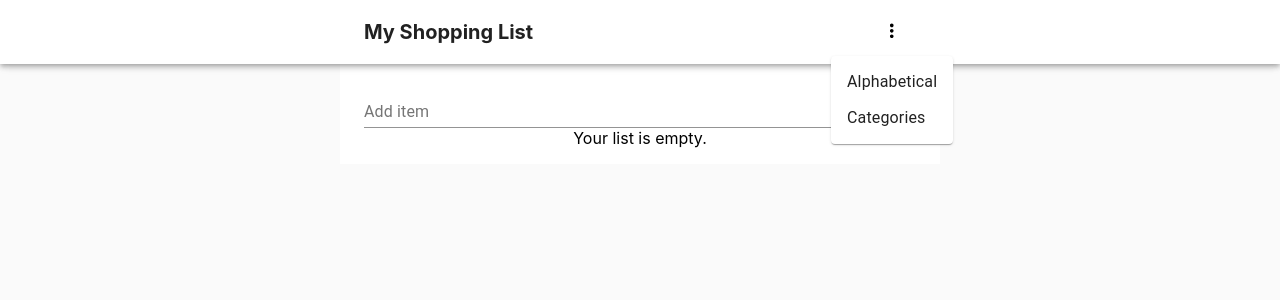
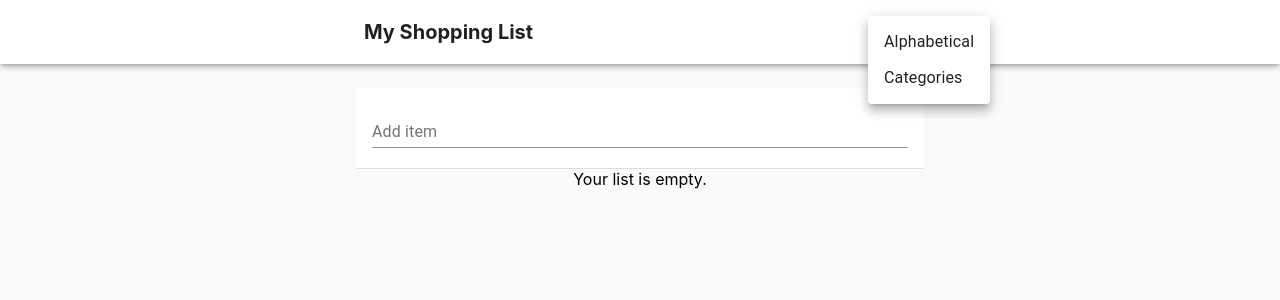
Before and after one commit to ihouwat/shopping-list-react-app-demo, a React (Create React App) app: page / in a window 1280 px wide. Both pictures are taken after a click on the button 892 px from the left and 32 px from the top of the page. Shown: the top 300 px of the page. Built offline with nearby package versions, Linux system fonts and the light colour scheme.

Commit message:
Fixed header menu, added expansion panel and CSS

```diff
--- a/src/components/CompletedList.js
+++ b/src/components/CompletedList.js
@@ -1,21 +1,47 @@
 import React, { Fragment } from 'react';
 
 // Import Material Design UI Components
-import { List, ListItem, ListItemText, ListItemIcon, Checkbox } from '@material-ui/core';
+import { makeStyles, List, ListItem, ListItemText, ListItemIcon, Typography, ExpansionPanel, ExpansionPanelSummary,ExpansionPanelDetails } from '@material-ui/core';
 
+// Expansion Panel styles
+const useStyles = makeStyles((theme) => ({
+  root: {
+    width: '100%',
+  },
+  panel: {
+    boxShadow: 'none',
+    backgroundColor: '#fafafa',
+  },
+  summary: {
+    padding: '0 16px',
+    marginRight: '27px',
+  },
+  details: {
+    padding: '0',
+    textDecoration: 'line-through',
+  },
+  heading: {
+    fontSize: theme.typography.pxToRem(15),
+    color: theme.palette.text.secondary,
+  },
+}));
 
 const CompletedList = ({ deleteditems }) => {
+  //Expansion panel settings from Material-UI
+  const classes = useStyles();
+  const [expanded, setExpanded] = React.useState(false);
+  const deletedCount = deleteditems.length;
+
+  const handleChange = (panel) => (event, isExpanded) => {
+    setExpanded(isExpanded ? panel : false);
+  };
+
+  // Compiling list
   const listItems = deleteditems.map((item, index) => {
     return (
     <ListItem button key={index}>
       <ListItemText secondary = {item}  />
       <ListItemIcon >
-        <Checkbox
-          edge="start"
-          tabIndex={-1}
-          disableRipple
-          inputProps={{ 'aria-labelledby': 'checkbox' }}
-        />
       </ListItemIcon>
     </ListItem>
     )
@@ -25,11 +51,22 @@ const CompletedList = ({ deleteditems }) => {
       return null;
     }
     return (
-    <Fragment>
-      <h2>Completed Items</h2>
-      <List component="li" aria-label="deleted items">
-        {listItems}
-      </List>
+    <Fragment className={classes.root}>
+      <ExpansionPanel className={classes.panel} expanded={expanded === 'panel1'} onChange={handleChange('panel1')}>
+        <ExpansionPanelSummary
+          expandIcon={'+'}
+          aria-controls="panel1bh-content"
+          id="panel1bh-header"
+          className={classes.summary}
+        >
+          <Typography className={classes.heading}>{deletedCount} checked off</Typography>
+        </ExpansionPanelSummary>
+        <ExpansionPanelDetails className={classes.details}>
+          <List component="li" aria-label="deleted items">
+            {listItems}
+          </List>
+        </ExpansionPanelDetails>
+      </ExpansionPanel>
     </Fragment>
   )
 }
--- a/src/components/EmptyList.js
+++ b/src/components/EmptyList.js
@@ -3,7 +3,7 @@ import React, { Fragment } from 'react';
 const EmptyList = () => {
   return (
     <Fragment>
-      Your list is empty.
+      {'Your list is empty.'}
     </Fragment>
   )
 }
--- a/src/components/Header.js
+++ b/src/components/Header.js
@@ -1,6 +1,6 @@
 import React, { Fragment } from 'react';
 import { Paper, Container, Box } from '@material-ui/core';
-import PopoverMenu from './PopoverMenu';
+import HeaderMenu from './HeaderMenu';
 
 const Header = () => {
   return (
@@ -19,7 +19,7 @@ const Header = () => {
             <Box fontSize={20}>
               <h1>My Shopping List</h1>
             </Box>
-            <PopoverMenu/>
+            <HeaderMenu/>
           </Box>
         </Container>
       </Paper>
--- /dev/null
+++ b/src/components/HeaderMenu.js
@@ -0,0 +1,44 @@
+
+import React, { Fragment } from 'react';
+import {IconButton, SvgIcon, Menu, MenuItem} from '@material-ui/core';
+
+const HeaderMenu = () => {
+  const [anchorEl, setAnchorEl] = React.useState(null);
+
+  const handleClick = (event) => {
+    setAnchorEl(event.currentTarget);
+  };
+
+  const handleClose = () => {
+    setAnchorEl(null);
+  };
+
+  return (
+    <Fragment>
+    <IconButton
+          disableFocusRipple
+          size='medium'
+          color='primary'
+          aria-haspopup="true"
+          aria-controls="simple-menu"
+          onClick={handleClick}
+        >
+          <SvgIcon  >
+            <svg xmlns="http://www.w3.org/2000/svg" viewBox="0 0 19 21" fill="black" width="19px" height="19px"><path d="M0 0h24v24H0z" fill="none"/><path d="M12 8c1.1 0 2-.9 2-2s-.9-2-2-2-2 .9-2 2 .9 2 2 2zm0 2c-1.1 0-2 .9-2 2s.9 2 2 2 2-.9 2-2-.9-2-2-2zm0 6c-1.1 0-2 .9-2 2s.9 2 2 2 2-.9 2-2-.9-2-2-2z"/></svg>
+          </SvgIcon>
+        </IconButton>
+      <Menu
+        id="simple-menu"
+        anchorEl={anchorEl}
+        keepMounted
+        open={Boolean(anchorEl)}
+        onClose={handleClose}
+      >
+        <MenuItem onClick={handleClose}>Alphabetical</MenuItem>
+        <MenuItem onClick={handleClose}>Categories</MenuItem>
+      </Menu>
+    </Fragment>
+  );
+}
+
+export default HeaderMenu
--- a/src/components/PopoverMenu.js
+++ /dev/null
@@ -1,87 +0,0 @@
-import React from 'react';
-import { makeStyles } from '@material-ui/core/styles';
-import { MenuItem, MenuList, Popper, Grow, ClickAwayListener, Paper,  IconButton, SvgIcon } from '@material-ui/core';
-
-const useStyles = makeStyles((theme) => ({
-  root: {
-    display: 'flex',
-  },
-  paper: {
-    marginRight: theme.spacing(2),
-  },
-}));
-
-const PopoverMenu = ()=> {
-  const classes = useStyles();
-  const [open, setOpen] = React.useState(false);
-  const anchorRef = React.useRef(null);
-
-  const handleToggle = () => {
-    setOpen((prevOpen) => !prevOpen);
-  };
-
-  const handleClose = (event) => {
-    if (anchorRef.current && anchorRef.current.contains(event.target)) {
-      return;
-    }
-
-    setOpen(false);
-  };
-
-  function handleListKeyDown(event) {
-    if (event.key === 'Tab') {
-      event.preventDefault();
-      setOpen(false);
-    }
-  }
-
-  // return focus to the button when we transitioned from !open -> open
-  const prevOpen = React.useRef(open);
-  React.useEffect(() => {
-    if (prevOpen.current === true && open === false) {
-      anchorRef.current.focus();
-    }
-
-    prevOpen.current = open;
-  }, [open]);
-
-  return (
-    <div className={classes.root}>
-      <div>
-        <IconButton
-          ref={anchorRef}
-          disableFocusRipple
-          size='medium'
-          color='primary'
-          aria-controls={open ? 'menu-list-grow' : undefined}
-          aria-haspopup="true"
-
-          onClick={handleToggle}
-        >
-          <SvgIcon  >
-            <svg xmlns="http://www.w3.org/2000/svg" viewBox="0 0 19 21" fill="black" width="19px" height="19px"><path d="M0 0h24v24H0z" fill="none"/><path d="M12 8c1.1 0 2-.9 2-2s-.9-2-2-2-2 .9-2 2 .9 2 2 2zm0 2c-1.1 0-2 .9-2 2s.9 2 2 2 2-.9 2-2-.9-2-2-2zm0 6c-1.1 0-2 .9-2 2s.9 2 2 2 2-.9 2-2-.9-2-2-2z"/></svg>
-          </SvgIcon>
-        </IconButton>
-        <Popper open={open} anchorEl={anchorRef.current} role={undefined} transition disablePortal>
-          {({ TransitionProps, placement }) => (
-            <Grow
-              {...TransitionProps}
-              style={{ transformOrigin: placement === 'bottom' ? 'center top' : 'center bottom' }}
-            >
-              <Paper>
-                <ClickAwayListener onClickAway={handleClose}>
-                  <MenuList autoFocusItem={open} id="menu-list-grow" onKeyDown={handleListKeyDown}>
-                    <MenuItem onClick={handleClose}>Alphabetical</MenuItem>
-                    <MenuItem onClick={handleClose}>Categories</MenuItem>
-                  </MenuList>
-                </ClickAwayListener>
-              </Paper>
-            </Grow>
-          )}
-        </Popper>
-      </div>
-    </div>
-  );
-}
-
-export default PopoverMenu;
--- a/src/components/SearchArea.js
+++ b/src/components/SearchArea.js
@@ -1,11 +1,12 @@
 import React, { Fragment } from 'react';
 
 // Import Material Design UI Components
-import { TextField } from '@material-ui/core';
+import { TextField, Box } from '@material-ui/core';
 
 const SearchArea = ({ formChange,  formSubmit, formfield }) => {
   return (
     <Fragment>
+     <Box pr={2} pl={2} pb={0.5}>
       <form noValidate autoComplete="off" onSubmit = { formSubmit }>
         <TextField
           id="standard-basic"
@@ -15,6 +16,7 @@ const SearchArea = ({ formChange,  formSubmit, formfield }) => {
           fullWidth
         />
       </form>
+     </Box>
     </Fragment>
   )
 }
--- a/src/containers/App.css
+++ b/src/containers/App.css
@@ -2,6 +2,7 @@
   text-align: center;
 }
 
-.List-area {
+.White-container {
   background-color: #ffffff;
+  border-bottom: 1px solid #dadce0;
 }
--- a/src/containers/App.js
+++ b/src/containers/App.js
@@ -8,7 +8,7 @@ import EmptyList from '../components/EmptyList';
 import Header from '../components/Header';
 import FixedScroll from '../components/FixedScroll';
 // Import Material Design UI Custom Theme API
-import { Container, Box } from '@material-ui/core';
+import {  Box } from '@material-ui/core';
 import { ThemeProvider, createMuiTheme } from '@material-ui/core/styles';
 
 // Material Design UI theme
@@ -65,25 +65,25 @@ class App extends Component {
           <FixedScroll>
             <Header />
           </FixedScroll>
-          <Container maxWidth="sm" className="List-area">
-            <Box pt={10} >
+          <Box pt={11} maxWidth={600} mx={'auto'}>
+            <Box mr={2} ml={2} pt={1.5} className={'White-container'}>
               <SearchArea
                 formChange = {this.onFormChange}
                 formSubmit = {this.onFormSubmit}
                 formfield = {formfield}
               />
-            </Box>
-            {items.length === 0 &&
-              <EmptyList />
-            }
               <GroceryList
                 groceryitems = { items }
                 deleteItem = {this.onDeleteItem}
               />
+            </Box>
+            <Box mr={2} ml={2}>
+              { items.length === 0 && deleteditems.length === 0 && <EmptyList /> }
               <CompletedList
                 deleteditems = { deleteditems }
               />
-          </Container>
+            </Box>
+          </Box>
         </ThemeProvider>
       </div>
     );
```
